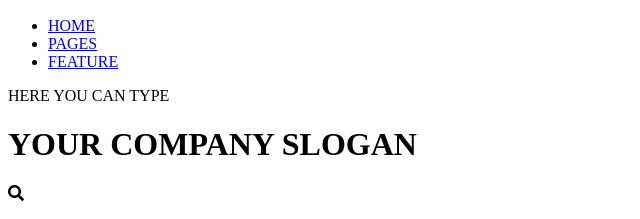
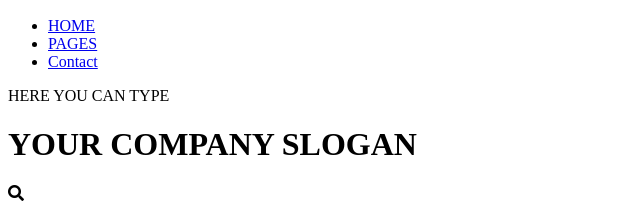
Before and after one commit to ggebalski/nauka-gita-2, a plain HTML site: page index.html in a window 1280 px wide. Shown: the part 311-530 px from the top of the page, 0-640 px from the left. Drawn offline with nearby package versions, Linux system fonts and the light colour scheme; files that its build step writes are made by us from their sources; a web font is replaced by a local one.

Commit message:
Change menu - contact

```diff
--- a/index.html
+++ b/index.html
@@ -15,7 +15,7 @@
 					<ul>
 						<li><a href=”#”>HOME</a></li>
 						<li><a href=”#”>PAGES</a></li>
-						<li><a href=”#”>FEATURE</a></li>
+						<li><a href=”#”>Contact</a></li>
 					</ul>
 			    </div>
 			</nav>
```
